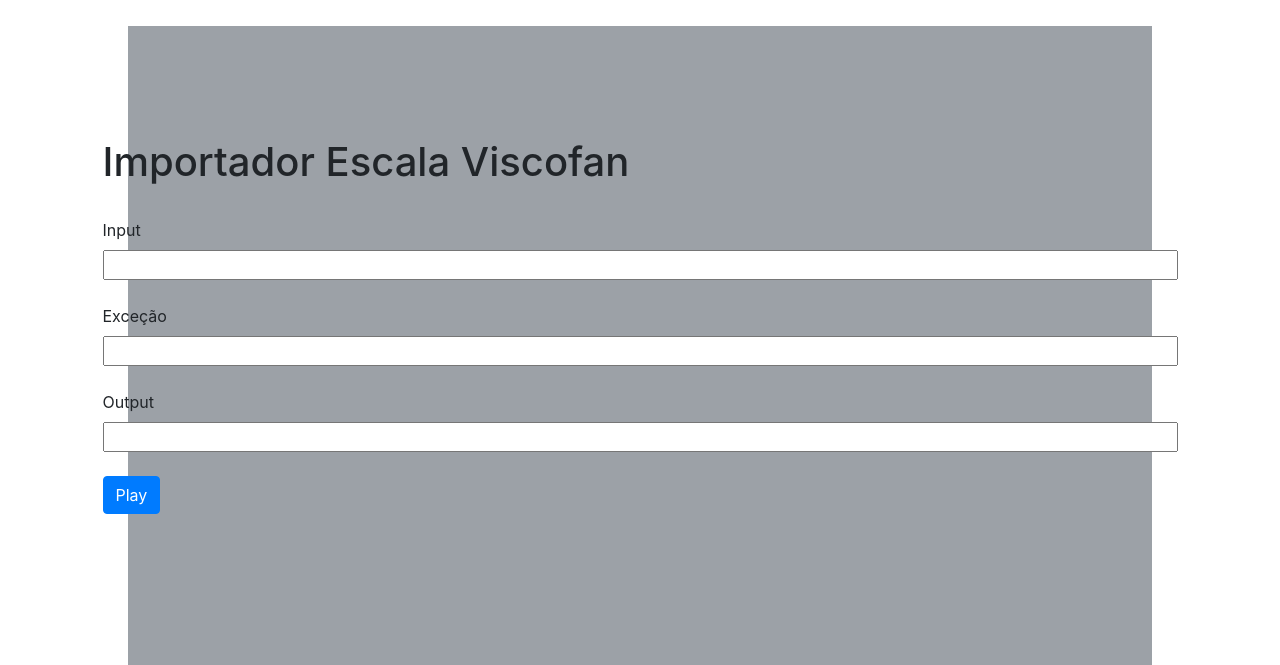
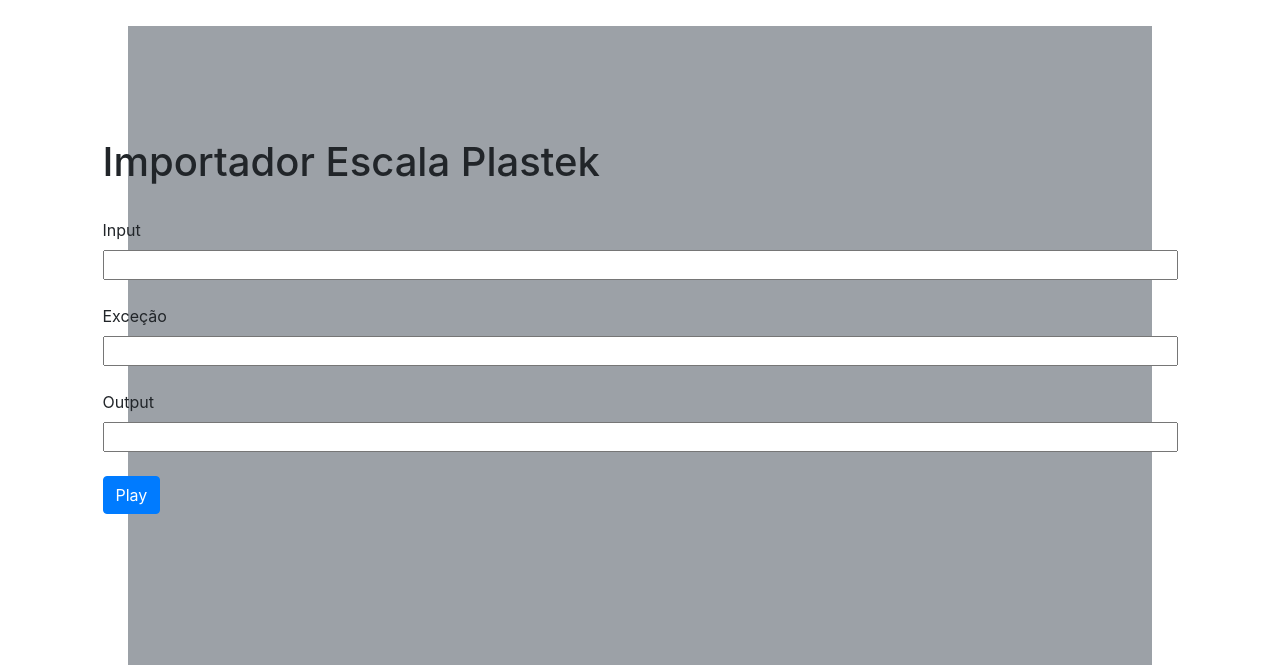
Before and after one commit to ofioneu/Importador-escala-plastek, a Flask app: page / in a window 1280 px wide. Shown: the top 665 px of the page. Run offline with Flask 2, Linux system fonts and the light colour scheme; some libraries are stand-ins or nearby versions.

Commit message:
realizado correção do titulo de Viscofan Para Plastek

```diff
--- a/templates/home.html
+++ b/templates/home.html
@@ -9,14 +9,14 @@
     <link rel="stylesheet" href="{{ url_for('static', filename='main.css') }}">
     <link rel="shortcut icon" href="{{ url_for('static', filename='pin.ico') }}">
 
-    <title>Importador Viscofan</title>
+    <title>Importador Plastek</title>
 </head>
 <body>
 
     <div class ="container">
 
         <div class="form-group">
-            <h1>Importador Escala Viscofan</h1>
+            <h1>Importador Escala Plastek</h1>
         <form method="POST" action="/">
             {{ form.csrf_token }}
             <br>{{ form.url.label }} {{ form.url(size=100) }}</br>
```
